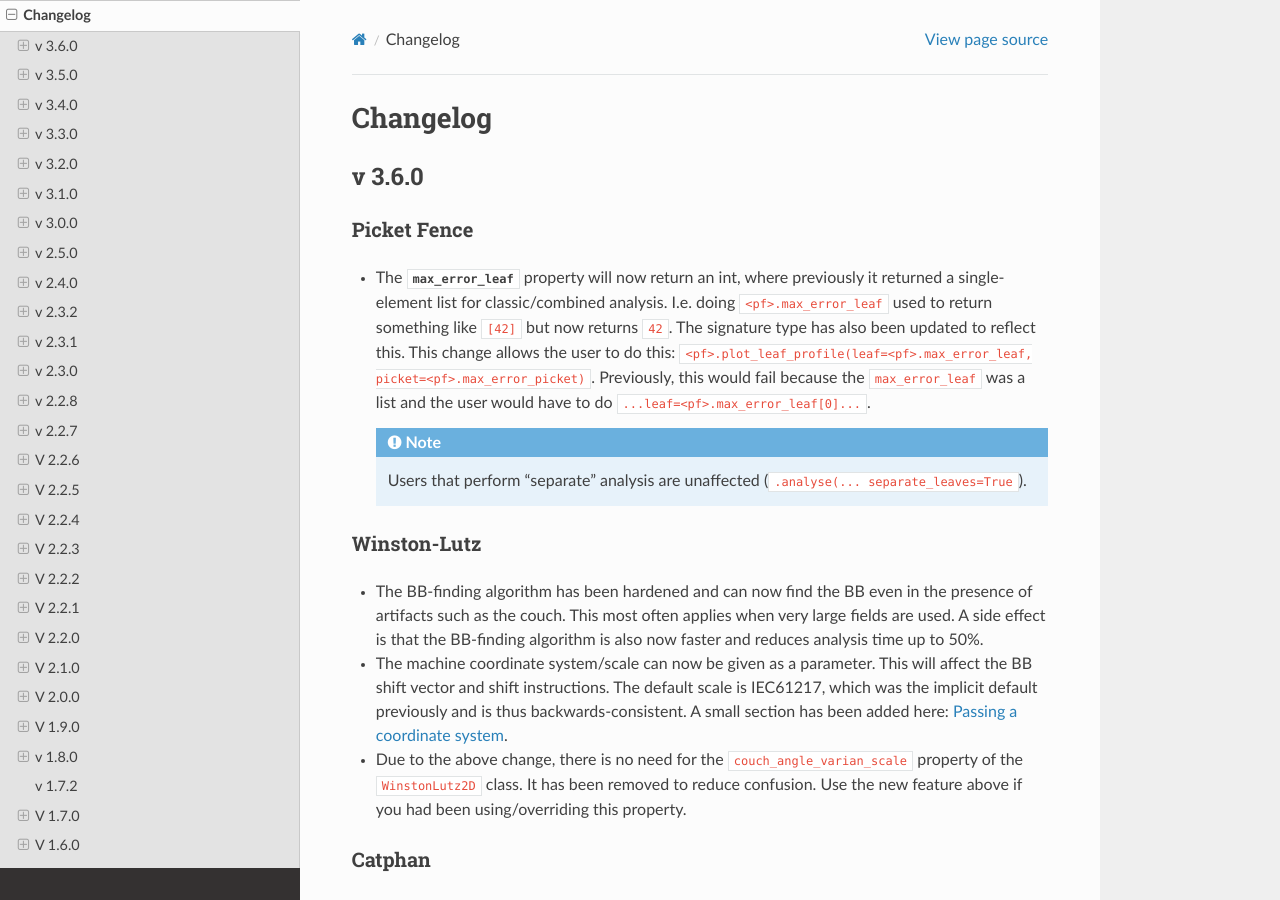
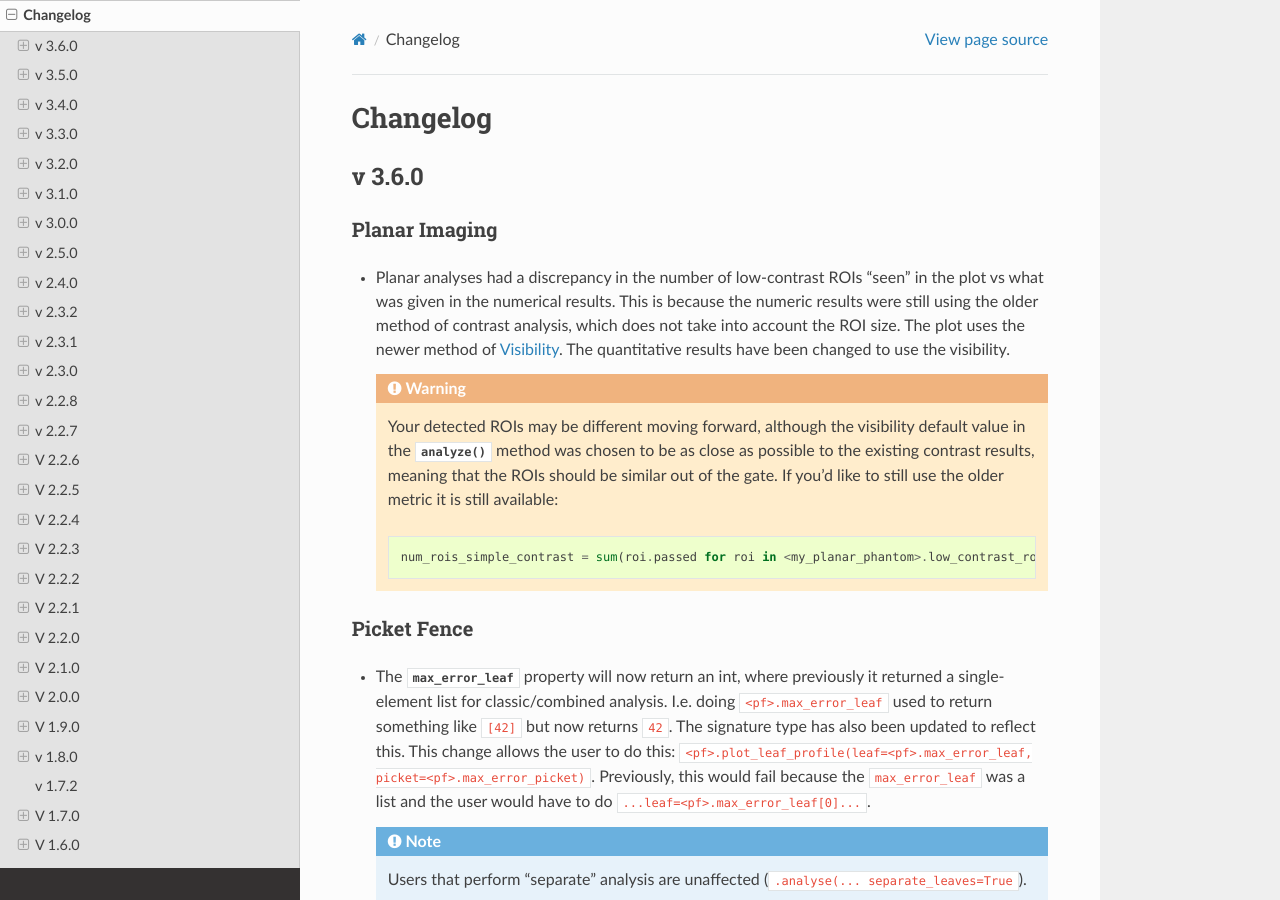
Before and after one commit to jrkerns/pylinac, a Sphinx documentation site: the page built from docs/source/changelog.rst, in a window 1280 px wide and 900 px high. Built offline with Sphinx 7.4.7 and the Read the Docs theme 2.0.0, drawn with Linux system fonts in a browser that asks for light colours; cross-references to code outside the pages are shown as plain code.

Commit message:
Merged in bugfix/RAM-2133_low_contrast_roi_display (pull request #131)
RAM-2133 low contrast display was using older metric

* low contrast display was using older metric


Approved-by: Randy Taylor

```diff
--- a/docs/source/changelog.rst
+++ b/docs/source/changelog.rst
@@ -5,6 +5,23 @@ Changelog
 
 v 3.6.0
 -------
+
+Planar Imaging
+^^^^^^^^^^^^^^
+
+* Planar analyses had a discrepancy in the number of low-contrast ROIs "seen" in the plot vs what was given in the numerical results. This is because the numeric results were still using the
+  older method of contrast analysis, which does not take into account the ROI size. The plot uses the newer method of :ref:`visibility`. The quantitative results have been
+  changed to use the visibility.
+
+  .. warning::
+
+        Your detected ROIs may be different moving forward, although the visibility default value in the :meth:`~pylinac.planar_imaging.LeedsTOR.analyze` method was chosen to be as close as possible
+        to the existing contrast results, meaning that the ROIs should be similar out of the gate. If you'd like to still use the older metric it is still available:
+
+        .. code-block:: python
+
+           num_rois_simple_contrast = sum(roi.passed for roi in <my_planar_phantom>.low_contrast_rois)
+
 
 Picket Fence
 ^^^^^^^^^^^^
```
Also changed, not shown: docs/source/topics.rst (+4 -4 lines), 2 other files.
